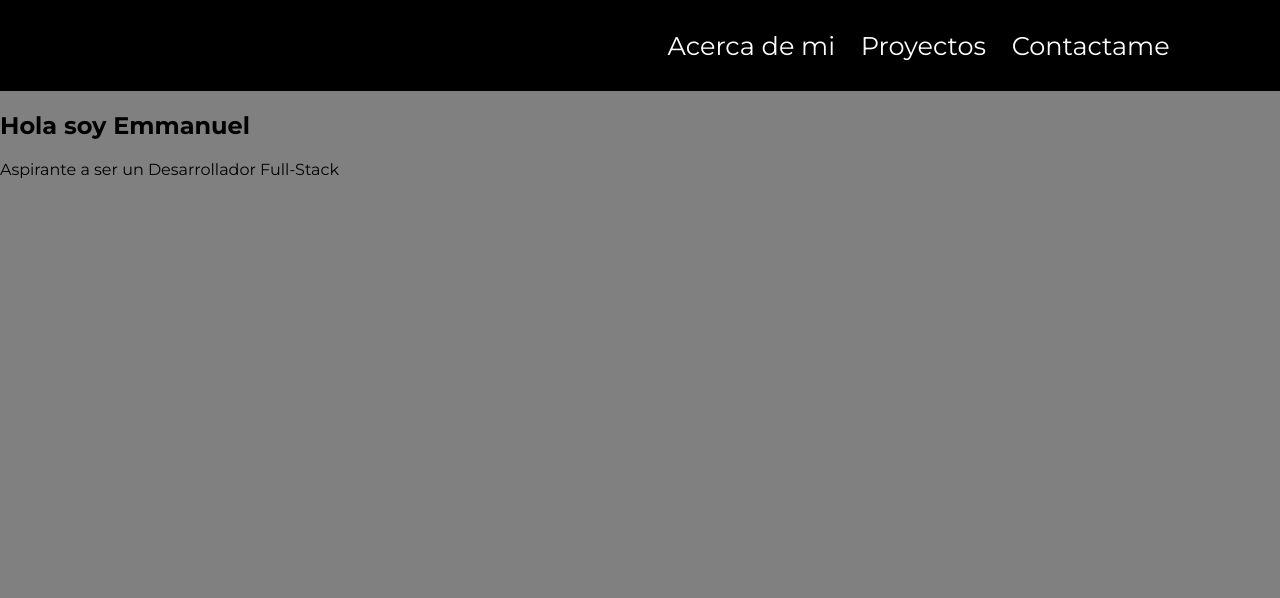
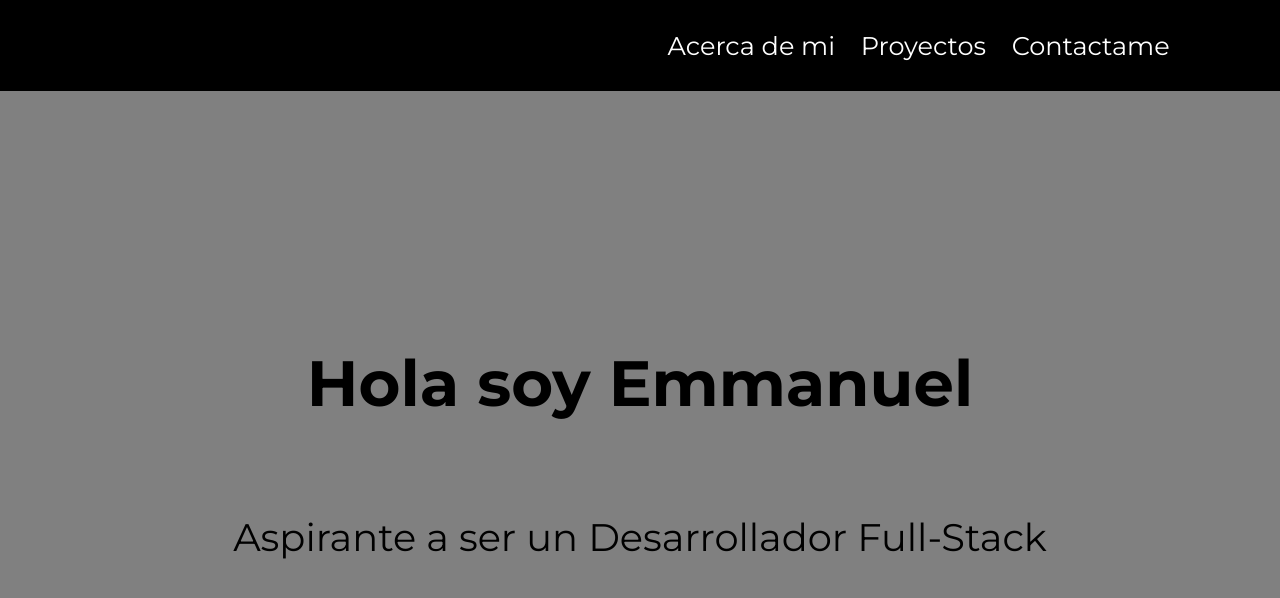
Before and after one commit to Devmmanuel/personal-portfolio-webpage, a plain HTML site: page index.html in a window 1280 px wide. Drawn offline with Linux system fonts and the light colour scheme; a web font is replaced by a local one.

Commit message:
Se mejoro el diseño visual
En la sección de bienvenida:

- Se alinearon y justificaron elementos
- Se aplico tamaño de fuente a los elementos

```diff
--- a/styles/style.css
+++ b/styles/style.css
@@ -40,4 +40,16 @@ header {
     height: 100%;
     width: 100%;
     background-color: gray;
+    display: flex;
+    flex-direction: column;
+    justify-content: center;
+    align-items: center;
 }
+
+#welcome-section h1 {
+    font-size: 5vw;
+}
+
+#welcome-section p {
+    font-size: 3vw;
+}
```
